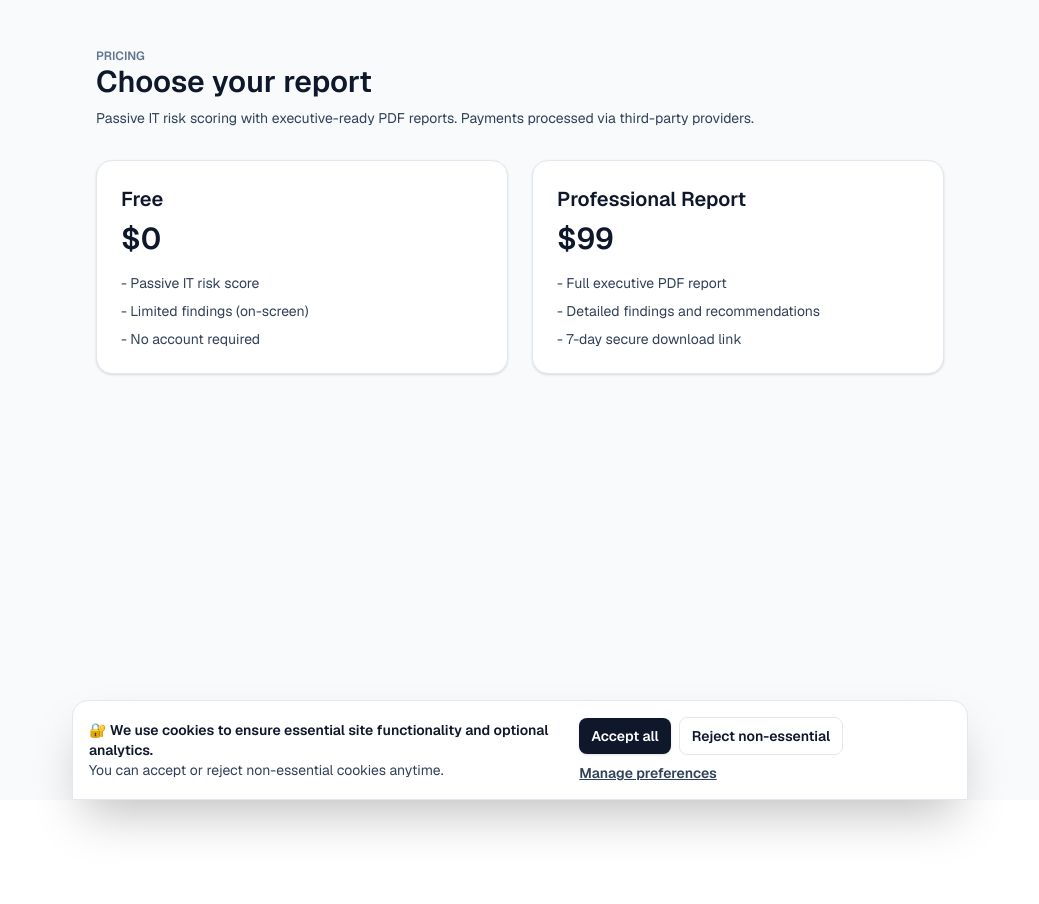
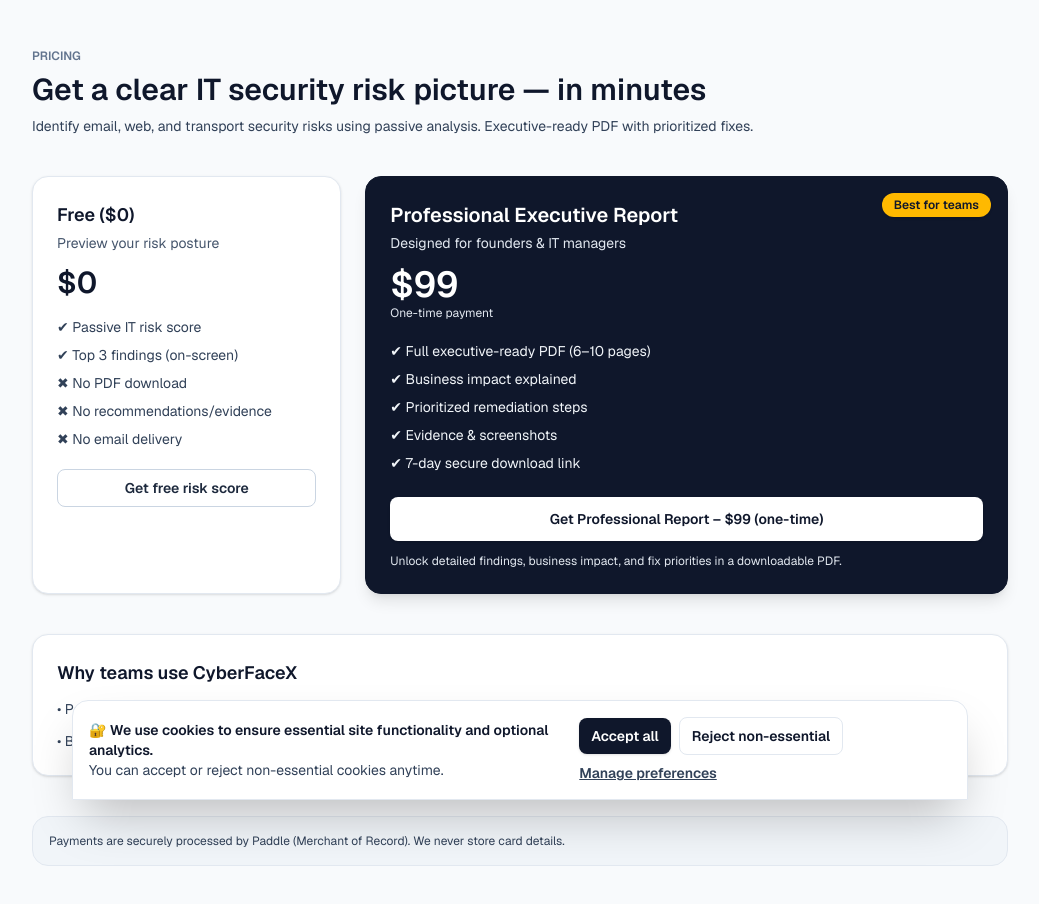
Before and after one commit to Siyahiherif/riskreport, a Next.js app: page /pricing in a window 1280 px wide. Shown: the top 904 px of the page, without its empty margins (120-1159 px from the left). Before the commit the page ends 800 px from the top, so only its background shows below. Built offline with nearby package versions, Linux system fonts and the light colour scheme.

Commit message:
Revamp pricing page for conversion and trust

```diff
--- a/app/pricing/page.tsx
+++ b/app/pricing/page.tsx
@@ -6,35 +6,72 @@ export const metadata = {
 export default function PricingPage() {
   return (
     <div className="min-h-screen bg-slate-50 text-slate-900">
-      <div className="mx-auto max-w-4xl px-6 py-12 space-y-8">
-        <div>
+      <div className="mx-auto max-w-5xl px-6 py-12 space-y-10">
+        <div className="space-y-2">
           <p className="text-xs uppercase font-semibold text-slate-500">Pricing</p>
-          <h1 className="text-3xl font-semibold">Choose your report</h1>
-          <p className="text-sm text-slate-700 mt-2">
-            Passive IT risk scoring with executive-ready PDF reports. Payments processed via third-party providers.
+          <h1 className="text-3xl font-semibold">Get a clear IT security risk picture — in minutes</h1>
+          <p className="text-sm text-slate-700">
+            Identify email, web, and transport security risks using passive analysis. Executive-ready PDF with prioritized fixes.
           </p>
         </div>
 
-        <div className="grid gap-6 md:grid-cols-2">
-          <div className="rounded-2xl border border-slate-200 bg-white p-6 shadow-sm">
-            <h2 className="text-xl font-semibold">Free</h2>
-            <p className="mt-2 text-3xl font-semibold">$0</p>
+        <div className="grid gap-6 md:grid-cols-3 items-stretch">
+          <div className="rounded-2xl border border-slate-200 bg-white p-6 shadow-sm md:col-span-1">
+            <h2 className="text-lg font-semibold text-slate-900">Free ($0)</h2>
+            <p className="text-sm text-slate-600 mt-1">Preview your risk posture</p>
+            <p className="mt-3 text-3xl font-semibold text-slate-900">$0</p>
             <ul className="mt-4 space-y-2 text-sm text-slate-700">
-              <li>- Passive IT risk score</li>
-              <li>- Limited findings (on-screen)</li>
-              <li>- No account required</li>
+              <li>✔ Passive IT risk score</li>
+              <li>✔ Top 3 findings (on-screen)</li>
+              <li>✖ No PDF download</li>
+              <li>✖ No recommendations/evidence</li>
+              <li>✖ No email delivery</li>
             </ul>
+            <a
+              className="mt-5 inline-flex w-full items-center justify-center rounded-lg border border-slate-300 px-4 py-2 text-sm font-semibold text-slate-800 hover:bg-slate-100"
+              href="/#scan"
+            >
+              Get free risk score
+            </a>
           </div>
 
-          <div className="rounded-2xl border border-slate-200 bg-white p-6 shadow-sm">
-            <h2 className="text-xl font-semibold">Professional Report</h2>
-            <p className="mt-2 text-3xl font-semibold">$99</p>
-            <ul className="mt-4 space-y-2 text-sm text-slate-700">
-              <li>- Full executive PDF report</li>
-              <li>- Detailed findings and recommendations</li>
-              <li>- 7-day secure download link</li>
+          <div className="rounded-2xl border border-slate-900 bg-slate-900 p-6 shadow-lg text-white md:col-span-2 relative overflow-hidden">
+            <div className="absolute right-4 top-4 rounded-full bg-amber-400 px-3 py-1 text-xs font-semibold text-slate-900 shadow-sm">Best for teams</div>
+            <h2 className="text-xl font-semibold">Professional Executive Report</h2>
+            <p className="text-sm text-slate-200 mt-1">Designed for founders &amp; IT managers</p>
+            <p className="mt-3 text-4xl font-semibold">$99</p>
+            <p className="text-xs text-slate-200">One-time payment</p>
+            <ul className="mt-5 space-y-2 text-sm text-slate-100">
+              <li>✔ Full executive-ready PDF (6–10 pages)</li>
+              <li>✔ Business impact explained</li>
+              <li>✔ Prioritized remediation steps</li>
+              <li>✔ Evidence &amp; screenshots</li>
+              <li>✔ 7-day secure download link</li>
             </ul>
+            <a
+              className="mt-6 inline-flex w-full items-center justify-center rounded-lg bg-white px-4 py-3 text-sm font-semibold text-slate-900 shadow hover:bg-slate-100"
+              href="/?plan=executive"
+            >
+              Get Professional Report – $99 (one-time)
+            </a>
+            <p className="mt-3 text-xs text-slate-200">
+              Unlock detailed findings, business impact, and fix priorities in a downloadable PDF.
+            </p>
           </div>
+        </div>
+
+        <div className="rounded-2xl border border-slate-200 bg-white p-6 shadow-sm space-y-3">
+          <h3 className="text-lg font-semibold text-slate-900">Why teams use CyberFaceX</h3>
+          <div className="grid gap-3 md:grid-cols-2 text-sm text-slate-700">
+            <div>• Passive only — no intrusive scanning</div>
+            <div>• No access required — external signals only</div>
+            <div>• Board &amp; management-ready reporting</div>
+            <div>• GDPR-friendly, zero credential collection</div>
+          </div>
+        </div>
+
+        <div className="rounded-2xl border border-slate-200 bg-slate-100 p-4 text-xs text-slate-700">
+          Payments are securely processed by Paddle (Merchant of Record). We never store card details.
         </div>
       </div>
     </div>
```
